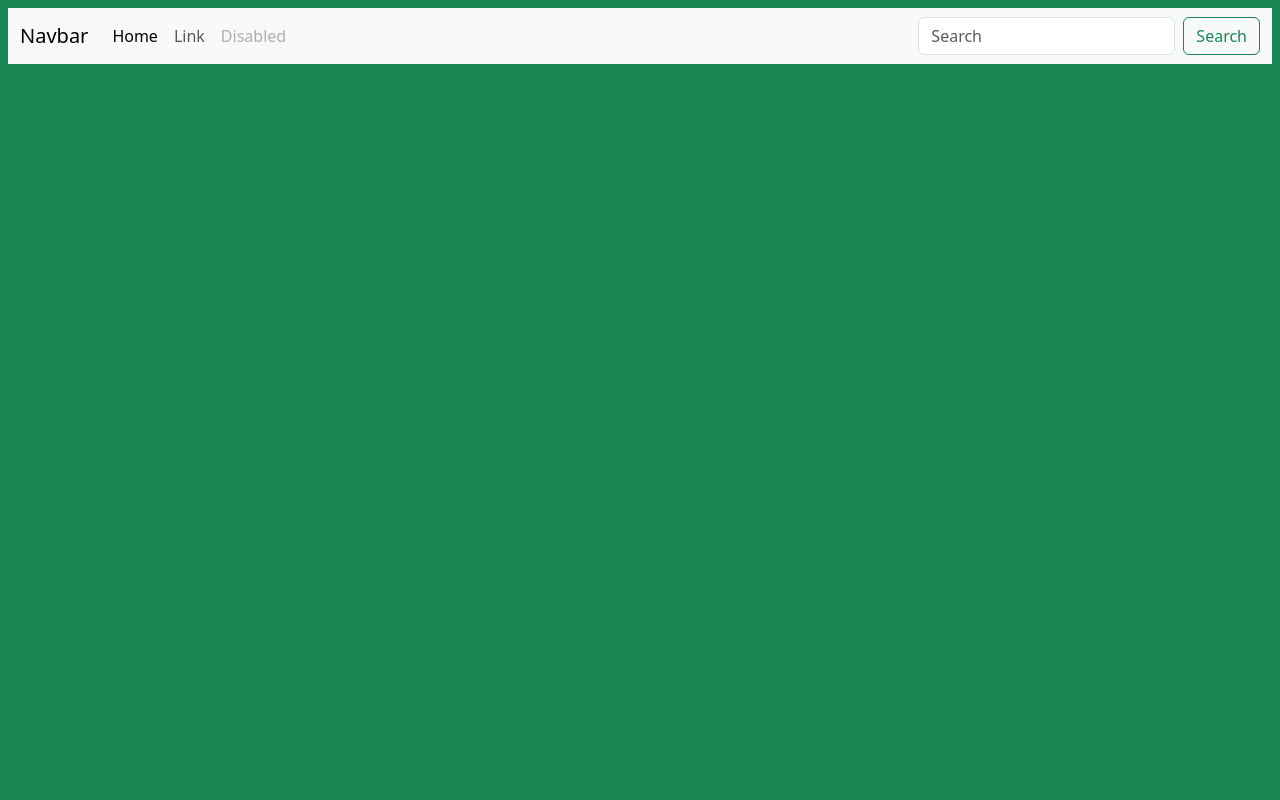
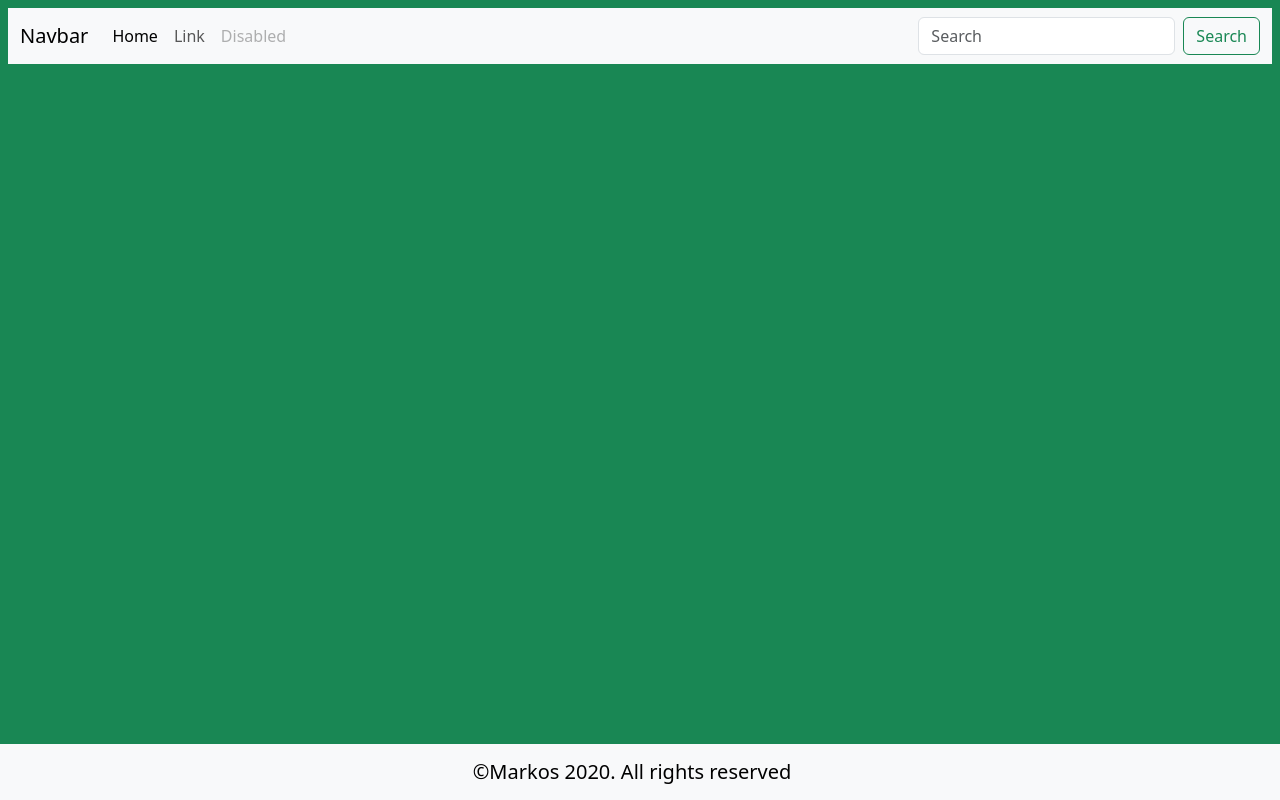
Before and after one commit to markosthabit/ITI-VCS-lab_2, a plain HTML site: page index.html in a window 1280 px wide. Drawn offline with nearby package versions, Linux system fonts and the light colour scheme.

Commit message:
💄 feat: Index Page Footer

```diff
--- a/index.html
+++ b/index.html
@@ -38,6 +38,11 @@
             </div>
         </nav>
 
+        <nav class="navbar fixed-bottom navbar-light bg-light">
+            <div class="container-fluid justify-content-center">
+                <a class="navbar-brand" href="#"> &copy;Markos 2020. All rights reserved</a>
+            </div>
+        </nav>
     </div>
     <script src="https://cdn.jsdelivr.net/npm/bootstrap@5.3.6/dist/js/bootstrap.bundle.min.js"
         integrity="sha384-j1CDi7MgGQ12Z7Qab0qlWQ/Qqz24Gc6BM0thvEMVjHnfYGF0rmFCozFSxQBxwHKO"
```
